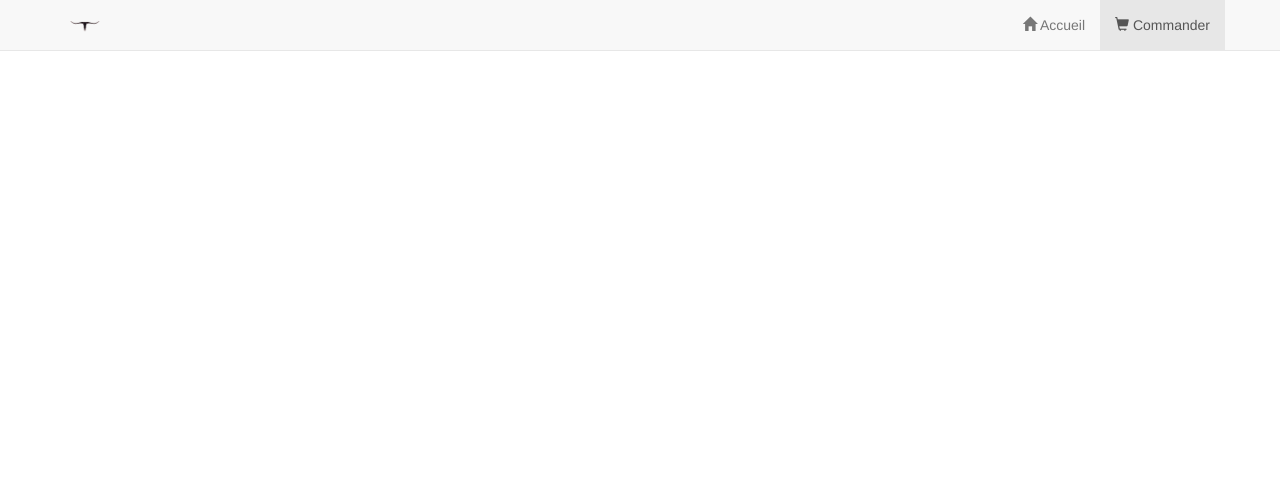
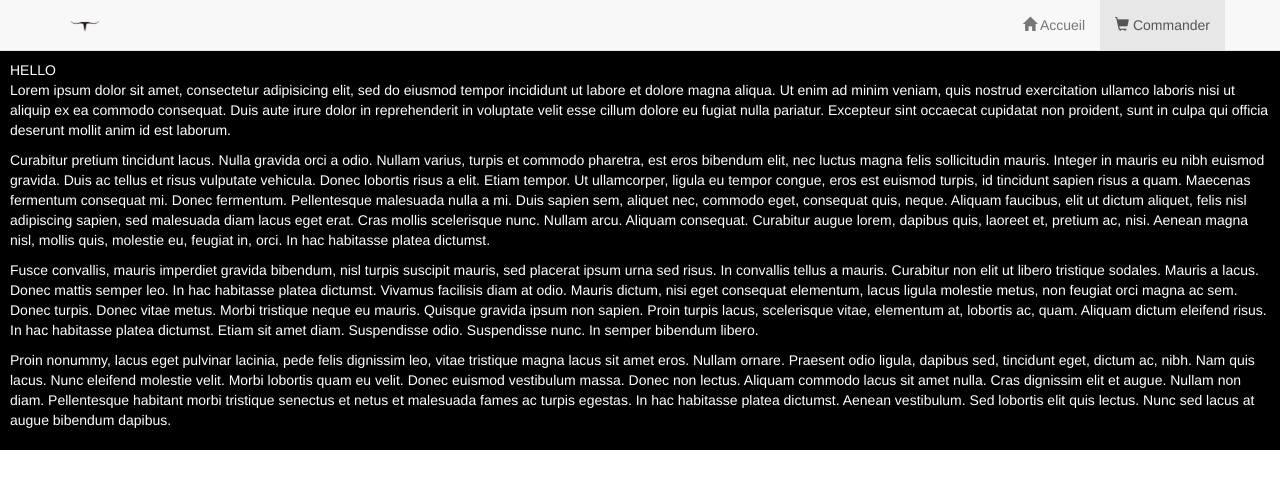
Before and after one commit to peiryg/Site_foodtruck, a PHP site: page /commandes.php in a window 1280 px wide. Shown: the top 499 px of the page. Run offline with PHP 8.4, Linux system fonts and the light colour scheme; some libraries are stand-ins or nearby versions.

Commit message:
Ajout du contenue et du footer

```diff
--- a/commandes.php
+++ b/commandes.php
@@ -8,6 +8,14 @@
         <!-- Bootstrap -->
         <link href="css/bootstrap.min.css" rel="stylesheet">
         <link href="style.css" rel="stylesheet" type="text/css"/>
+        <link href="//maxcdn.bootstrapcdn.com/font-awesome/4.2.0/css/font-awesome.min.css" rel="stylesheet">
+        <link href='http://fonts.googleapis.com/css?family=Lato:100,300,400,700,900' rel='stylesheet' type='text/css'>
+        <link rel="stylesheet" href="https://maxcdn.bootstrapcdn.com/bootstrap/3.3.1/css/bootstrap.min.css">
+
+
+        <script src="https://ajax.googleapis.com/ajax/libs/jquery/1.12.4/jquery.min.js"></script>
+        <!-- Include all compiled plugins (below), or include individual files as needed -->
+        <script src="js/bootstrap.min.js"></script>
     </head>
     <body>
         <nav class="navbar navbar-default navbar-fixed-top">
@@ -32,14 +40,24 @@
                 </div>
             </div>
         </nav>
-        <link href="//maxcdn.bootstrapcdn.com/font-awesome/4.2.0/css/font-awesome.min.css" rel="stylesheet">
-        <link href='http://fonts.googleapis.com/css?family=Lato:100,300,400,700,900' rel='stylesheet' type='text/css'>
-        <link rel="stylesheet" href="https://maxcdn.bootstrapcdn.com/bootstrap/3.3.1/css/bootstrap.min.css">
+        <div class="contenue">
 
-
-        <script src="https://ajax.googleapis.com/ajax/libs/jquery/1.12.4/jquery.min.js"></script>
-        <!-- Include all compiled plugins (below), or include individual files as needed -->
-        <script src="js/bootstrap.min.js"></script>
-
+            HELLO
+            <p>
+                Lorem ipsum dolor sit amet, consectetur adipisicing elit, sed do eiusmod tempor incididunt ut labore et dolore magna aliqua. Ut enim ad minim veniam, quis nostrud exercitation ullamco laboris nisi ut aliquip ex ea commodo consequat. Duis aute irure dolor in reprehenderit in voluptate velit esse cillum dolore eu fugiat nulla pariatur. Excepteur sint occaecat cupidatat non proident, sunt in culpa qui officia deserunt mollit anim id est laborum.
+            </p>
+            <p>
+                Curabitur pretium tincidunt lacus. Nulla gravida orci a odio. Nullam varius, turpis et commodo pharetra, est eros bibendum elit, nec luctus magna felis sollicitudin mauris. Integer in mauris eu nibh euismod gravida. Duis ac tellus et risus vulputate vehicula. Donec lobortis risus a elit. Etiam tempor. Ut ullamcorper, ligula eu tempor congue, eros est euismod turpis, id tincidunt sapien risus a quam. Maecenas fermentum consequat mi. Donec fermentum. Pellentesque malesuada nulla a mi. Duis sapien sem, aliquet nec, commodo eget, consequat quis, neque. Aliquam faucibus, elit ut dictum aliquet, felis nisl adipiscing sapien, sed malesuada diam lacus eget erat. Cras mollis scelerisque nunc. Nullam arcu. Aliquam consequat. Curabitur augue lorem, dapibus quis, laoreet et, pretium ac, nisi. Aenean magna nisl, mollis quis, molestie eu, feugiat in, orci. In hac habitasse platea dictumst.
+            </p>
+            <p>
+                Fusce convallis, mauris imperdiet gravida bibendum, nisl turpis suscipit mauris, sed placerat ipsum urna sed risus. In convallis tellus a mauris. Curabitur non elit ut libero tristique sodales. Mauris a lacus. Donec mattis semper leo. In hac habitasse platea dictumst. Vivamus facilisis diam at odio. Mauris dictum, nisi eget consequat elementum, lacus ligula molestie metus, non feugiat orci magna ac sem. Donec turpis. Donec vitae metus. Morbi tristique neque eu mauris. Quisque gravida ipsum non sapien. Proin turpis lacus, scelerisque vitae, elementum at, lobortis ac, quam. Aliquam dictum eleifend risus. In hac habitasse platea dictumst. Etiam sit amet diam. Suspendisse odio. Suspendisse nunc. In semper bibendum libero.
+            </p>
+            <p>
+                Proin nonummy, lacus eget pulvinar lacinia, pede felis dignissim leo, vitae tristique magna lacus sit amet eros. Nullam ornare. Praesent odio ligula, dapibus sed, tincidunt eget, dictum ac, nibh. Nam quis lacus. Nunc eleifend molestie velit. Morbi lobortis quam eu velit. Donec euismod vestibulum massa. Donec non lectus. Aliquam commodo lacus sit amet nulla. Cras dignissim elit et augue. Nullam non diam. Pellentesque habitant morbi tristique senectus et netus et malesuada fames ac turpis egestas. In hac habitasse platea dictumst. Aenean vestibulum. Sed lobortis elit quis lectus. Nunc sed lacus at augue bibendum dapibus.
+            </p>
+        </div>
+        <footer>
+            Bonsoir
+        </footer>
     </body>
 </html>
--- a/style.css
+++ b/style.css
@@ -1,6 +1,17 @@
 .navbar-brand:hover{
     opacity:0.8;
 }
-.container{
-
+.contenue{
+    margin: auto;
+    position: relative;
+    top: 50px;
+    width: 100%;
+    height: auto;
+    background-color: black;
+    color: white;
+    padding: 10px;
 }
+footer{
+    background-color: white;
+    height: 100px;
+}
```
Also changed, not shown: index.php (+13 -8 lines).
